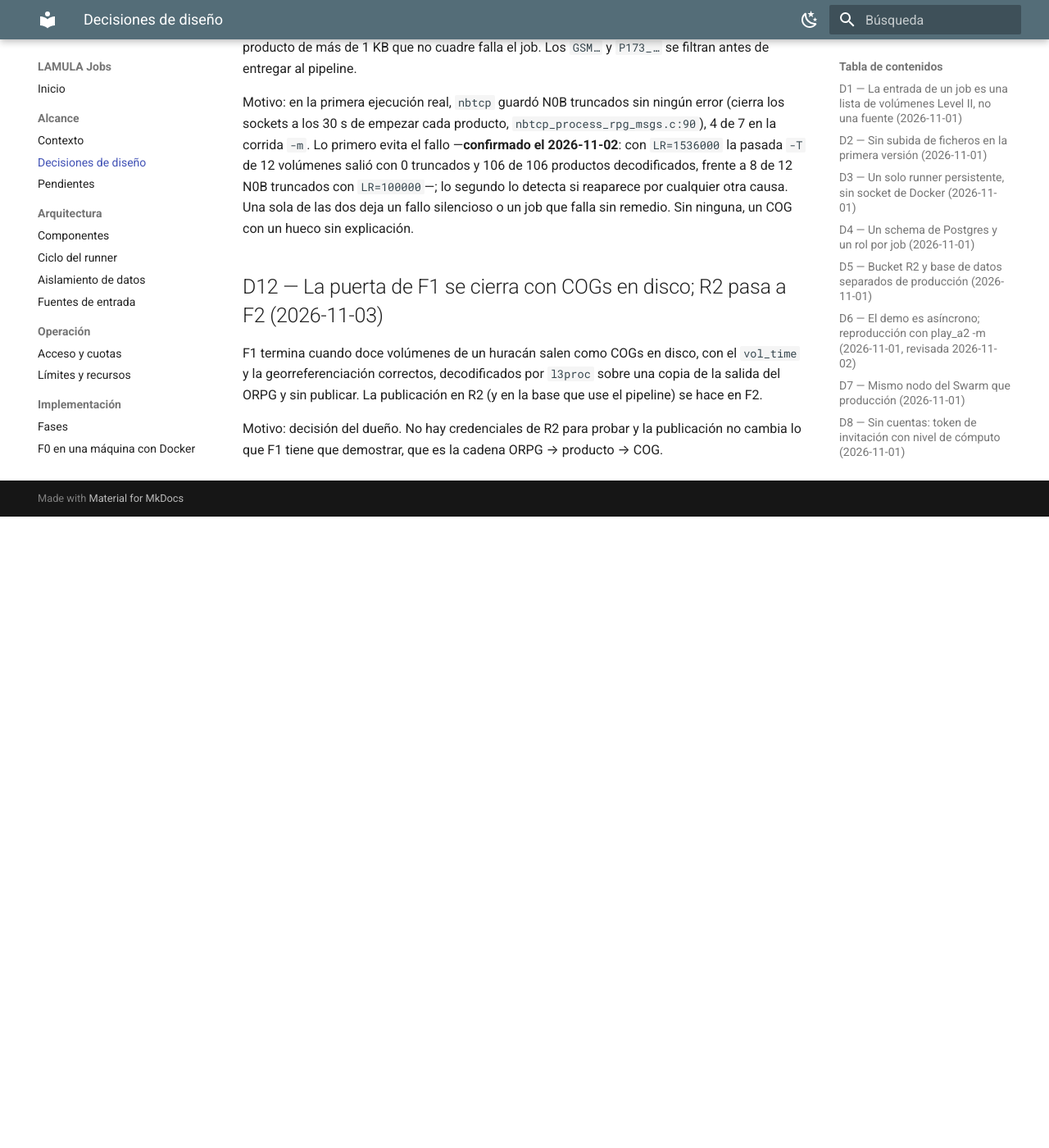
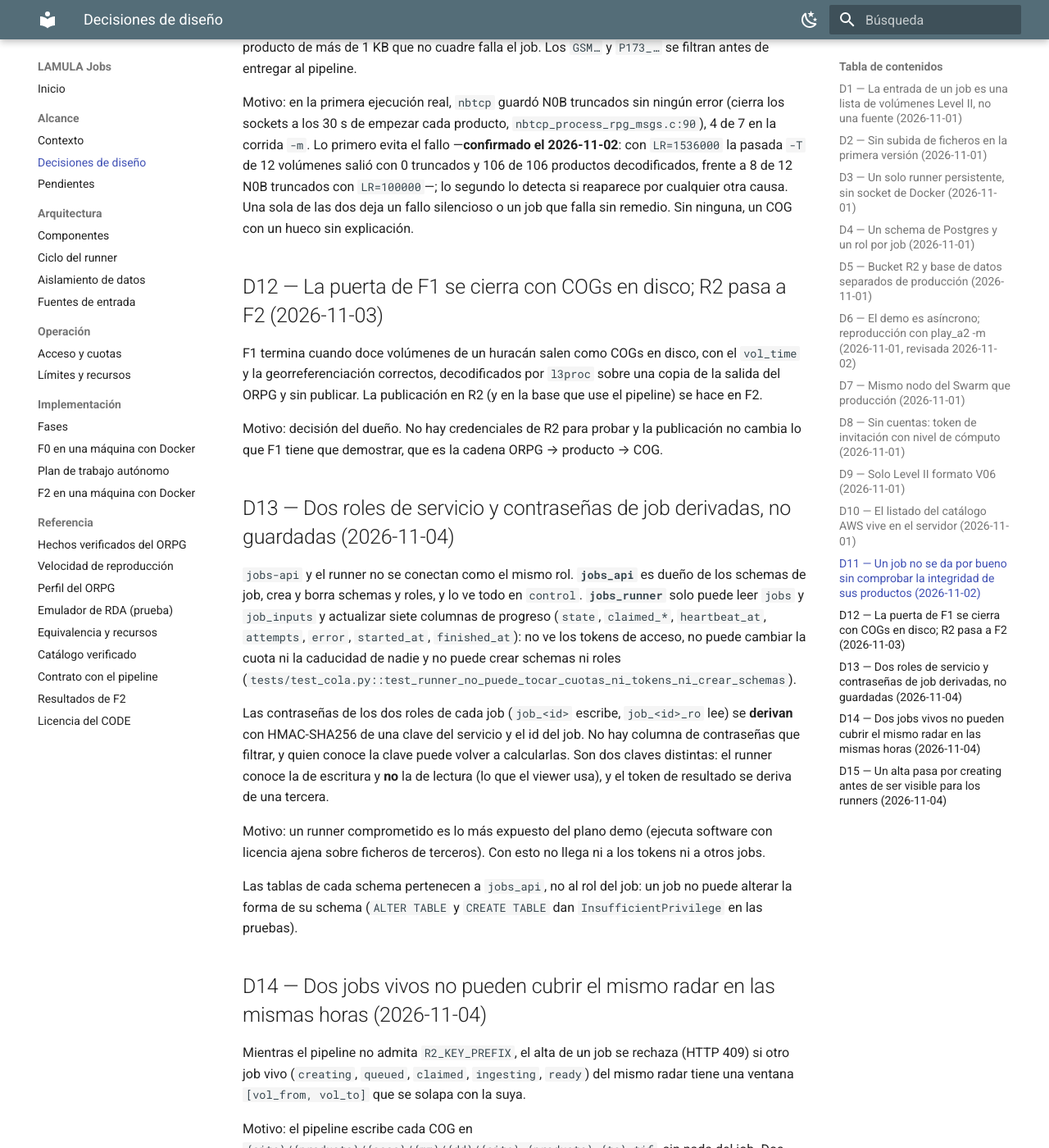
Before and after one commit to vladimir1284/lamula-jobs, an MkDocs documentation site: the page built from docs/alcance/decisiones.md, in a window 1280 px wide and 1400 px high, scrolled down 3047 px. Shown: the whole window at 82% size. Built offline with MkDocs 1.6.1 and Material for MkDocs 9.7.7, drawn with Linux system fonts in a browser that asks for light colours; before the commit the page ends 3677 px from its top, so only the background shows below that; some of the changed text lies outside the part shown.

Commit message:
f2: pruebas del worker, teardown de pruebas que no toca roles ajenos, runbook y decisiones D13-D15
Co-Authored-By: Claude Sonnet 5.5 <noreply@anthropic.com>

````diff
--- a/docs/alcance/decisiones.md
+++ b/docs/alcance/decisiones.md
@@ -120,3 +120,48 @@ y sin publicar. La publicación en R2 (y en la base que use el pipeline) se hace
 
 Motivo: decisión del dueño. No hay credenciales de R2 para probar y la publicación no cambia lo
 que F1 tiene que demostrar, que es la cadena ORPG → producto → COG.
+
+## D13 — Dos roles de servicio y contraseñas de job derivadas, no guardadas (2026-11-04)
+
+`jobs-api` y el runner no se conectan como el mismo rol. **`jobs_api`** es dueño de los schemas de
+job, crea y borra schemas y roles, y lo ve todo en `control`. **`jobs_runner`** solo puede leer
+`jobs` y `job_inputs` y actualizar siete columnas de progreso (`state`, `claimed_*`, `heartbeat_at`,
+`attempts`, `error`, `started_at`, `finished_at`): no ve los tokens de acceso, no puede cambiar la
+cuota ni la caducidad de nadie y no puede crear schemas ni roles
+(`tests/test_cola.py::test_runner_no_puede_tocar_cuotas_ni_tokens_ni_crear_schemas`).
+
+Las contraseñas de los dos roles de cada job (`job_<id>` escribe, `job_<id>_ro` lee) se **derivan**
+con HMAC-SHA256 de una clave del servicio y el id del job. No hay columna de contraseñas que
+filtrar, y quien conoce la clave puede volver a calcularlas. Son dos claves distintas: el runner
+conoce la de escritura y **no** la de lectura (lo que el viewer usa), y el token de resultado se
+deriva de una tercera.
+
+Motivo: un runner comprometido es lo más expuesto del plano demo (ejecuta software con licencia
+ajena sobre ficheros de terceros). Con esto no llega ni a los tokens ni a otros jobs.
+
+Las tablas de cada schema pertenecen a `jobs_api`, no al rol del job: un job no puede alterar la
+forma de su schema (`ALTER TABLE` y `CREATE TABLE` dan `InsufficientPrivilege` en las pruebas).
+
+## D14 — Dos jobs vivos no pueden cubrir el mismo radar en las mismas horas (2026-11-04)
+
+Mientras el pipeline no admita `R2_KEY_PREFIX`, el alta de un job se rechaza (HTTP 409) si otro job
+vivo (`creating`, `queued`, `claimed`, `ingesting`, `ready`) del mismo radar tiene una ventana
+`[vol_from, vol_to]` que se solapa con la suya.
+
+Motivo: el pipeline escribe cada COG en `{site}/{producto}/{aaaa}/{mm}/{dd}/{site}_{producto}_{ts}.tif`,
+sin nada del job. Dos jobs del mismo radar y la misma hora escribirían **el mismo objeto**, y el
+borrado de uno (que se hace por las claves de su propio schema) se llevaría el del otro. Medido: no
+se pisan en la base —cada job tiene su schema— pero sí en el bucket. Rechazar el alta es peor para
+el usuario que arreglarlo, y es mejor que corromper en silencio.
+
+**Se retira** cuando el pipeline acepte `R2_KEY_PREFIX` (cambio pequeño y aditivo, ya propuesto en
+[Aislamiento de datos](../arquitectura/aislamiento-datos.md)) o si el dueño decide un bucket por
+job. El efecto práctico hasta entonces: **dos prospectos no pueden mirar a la vez el mismo huracán
+en el mismo radar con jobs propios**; F4 (casos preparados, jobs compartidos) lo resuelve de otra manera.
+
+## D15 — Un alta pasa por `creating` antes de ser visible para los runners (2026-11-04)
+
+La fila del job se inserta en `creating`; solo cuando el schema y los roles existen, pasa a `queued`.
+Un alta que muere entre las dos cosas queda en `creating` y el barrido la marca `failed` pasados 10
+minutos. Motivo: sin ese estado, un runner podía reclamar el job milisegundos antes de que existiera
+su schema. Las cuotas cuentan `creating` como activo.
--- /dev/null
+++ b/docs/implementacion/f2-ejecucion.md
@@ -0,0 +1,86 @@
+# F2 en una máquina con Docker
+
+Comandos literales, en orden, de lo que se ejecutó el 2026-11-04 para cerrar F2. Sin Swarm, sin R2
+y sin el Postgres de producción: Postgres desechable y un S3 simulado con
+[moto](https://github.com/getmoto/moto). Los resultados están en
+[Resultados de F2](../referencia/f2-resultados.md).
+
+!!! warning "Entorno de desarrollo"
+    Las contraseñas de abajo (`f2-dev-only`, `api-pw`, `runner-pw`, `dev-*`) son de esta prueba y no
+    sirven para nada más. Las de producción las pone el despliegue.
+
+## 1. Postgres y red
+
+```bash
+docker network create lamula-f2
+docker run -d --name lamula-pg-f2 --restart no -e POSTGRES_PASSWORD=f2-dev-only -e POSTGRES_DB=lamula_demo \
+  -p 127.0.0.1:55432:5432 -v lamula-pg-f2-data:/var/lib/postgresql/data \
+  postgres:16-alpine -c max_connections=200
+docker network connect lamula-f2 lamula-pg-f2
+```
+
+Es un Postgres propio de F2: **no** es el Supabase que había en la máquina ni el de producción.
+
+## 2. Pruebas unitarias y de integración (sin ORPG)
+
+```bash
+cd jobs && uv sync && uv run pytest -q          # 26 pruebas contra el Postgres del paso 1
+```
+
+Cada sesión crea y borra su propia base (`jobs_test_*`), así que se pueden lanzar con el entorno
+de los pasos siguientes en marcha.
+
+## 3. Almacén S3 simulado y datos
+
+```bash
+cd jobs && nohup uv run moto_server -H 0.0.0.0 -p 55000 > moto.log 2>&1 &
+uv run python e2e/prepare.py --env f2.env  /ruta/a/KAMX20170910_170248_V06  /ruta/a/KHGX20261101_162110_V06
+```
+
+`prepare.py` aplica las migraciones de control, pone contraseña a `jobs_api` y `jobs_runner`, crea los
+buckets `lamula-demo-raster` y `lamula-demo-staging` y escribe `f2.env`. El contenedor ve el S3 del
+host por la puerta de enlace de la red (`172.20.0.1` aquí; `docker network inspect lamula-f2`).
+
+!!! note "Cargar `f2.env` en la shell"
+    Los DSN llevan espacios; no vale `source`. Línea a línea:
+    `while IFS= read -r l; do [ -n "$l" ] && export "$l"; done < f2.env`.
+
+## 4. API y token
+
+```bash
+nohup uvicorn --factory lamula_jobs.api:create_app --host 127.0.0.1 --port 58000 > api.log 2>&1 &
+jobs-admin issue --email yo@ejemplo --tier interno --note "e2e"      # el token se muestra una sola vez
+```
+
+## 5. El runner
+
+```bash
+docker build -f job-runner/Dockerfile --build-context pipeline=../nexrad-l3-pipeline -t job-runner:f2 .
+docker run -d --name job-f2 --hostname orpg-job --network lamula-f2 --stop-timeout 60 \
+  --env-file f2.env -v "$PWD/f0-run:/data" job-runner:f2
+docker exec -d job-f2 bash -lc 'jobs-worker --metricas /data/wear-f2.jsonl >> /data/worker-f2.log 2>&1'
+```
+
+!!! danger "El `ENTRYPOINT` de la imagen ignora el comando"
+    `entrypoint.sh` (heredado del ORPG de producción) arranca `mrpg` y se queda en `sleep infinity`; **no
+    ejecuta el `CMD`**. Pasar `bash -lc jobs-worker` a `docker run` no lanza nada y el job se queda en
+    la cola sin ningún error (se perdieron 20 minutos de esta manera). El worker se lanza con
+    `docker exec`, como en F1. Para el despliegue habrá que decidir cómo se supervisa: un `exec`
+    detrás del entrypoint o un entrypoint propio de la imagen del runner.
+
+## 6. Las puertas
+
+```bash
+PYTHONPATH=e2e python e2e/gate.py  token.txt          # cancelación a mitad + dos jobs seguidos, ~25 min
+PYTHONPATH=e2e python e2e/desgaste.py token.txt 12    # tanda de desgaste, ~2 h
+```
+
+Los dos suponen los pasos 1 a 5. `lib.subir` copia cada volumen a staging bajo un prefijo propio del
+job: el barrido borra el staging de un job caducado, así que dos jobs no deben compartir claves.
+
+## Limpieza
+
+```bash
+docker rm -f job-f2 lamula-pg-f2 && docker volume rm lamula-pg-f2-data && docker network rm lamula-f2
+kill $(cat api.pid)        # y el proceso de moto_server; por PID, nunca por patrón
+```
--- a/mkdocs.yml
+++ b/mkdocs.yml
@@ -60,6 +60,7 @@ nav:
       - Fases: implementacion/fases.md
       - F0 en una máquina con Docker: implementacion/f0-ejecucion.md
       - Plan de trabajo autónomo: implementacion/plan-autonomo.md
+      - F2 en una máquina con Docker: implementacion/f2-ejecucion.md
   - Referencia:
       - Hechos verificados del ORPG: referencia/orpg-hechos.md
       - Velocidad de reproducción: referencia/velocidad-reproduccion.md
@@ -68,4 +69,5 @@ nav:
       - Equivalencia y recursos: referencia/equivalencia-y-recursos.md
       - Catálogo verificado: referencia/catalogo-verificado.md
       - Contrato con el pipeline: referencia/contrato-pipeline.md
+      - Resultados de F2: referencia/f2-resultados.md
       - Licencia del CODE: referencia/licencia.md
````
Also changed, not shown: jobs/README.md (added, +15 -0 lines), 3 other files.
